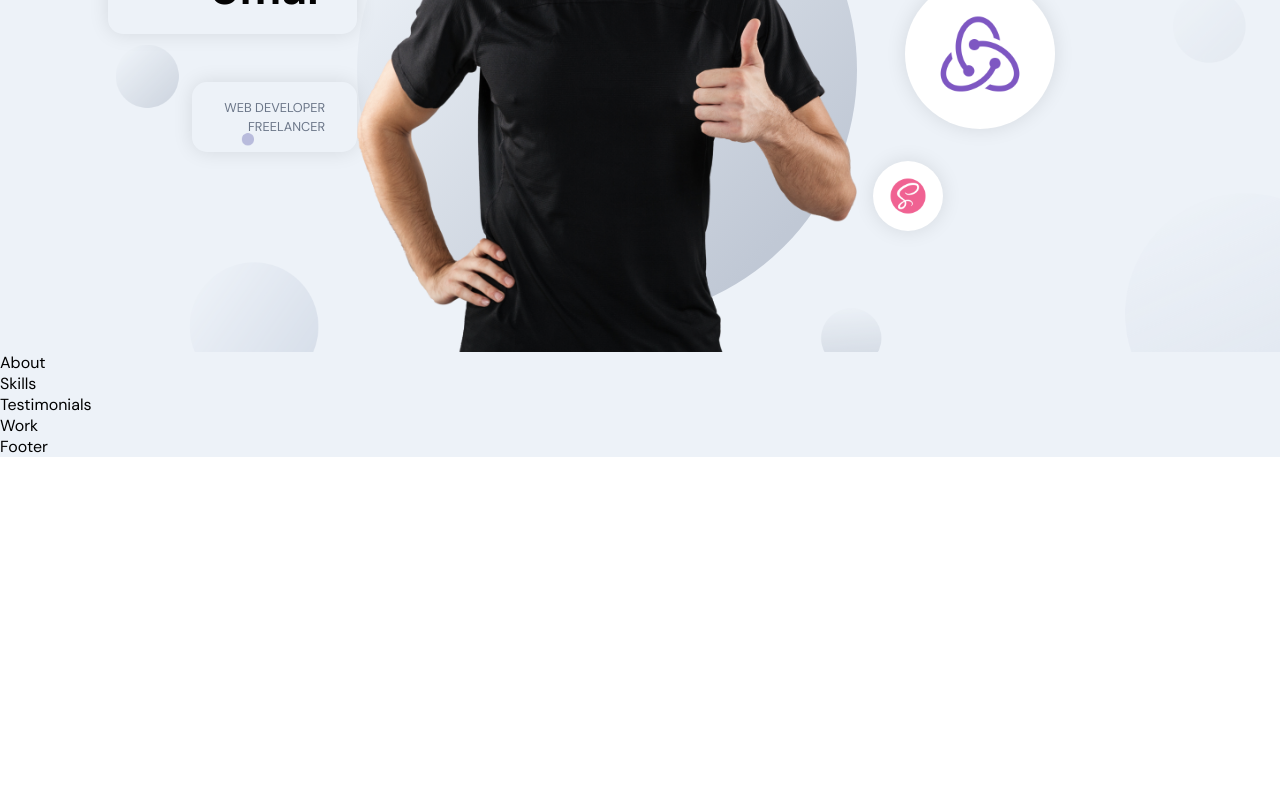
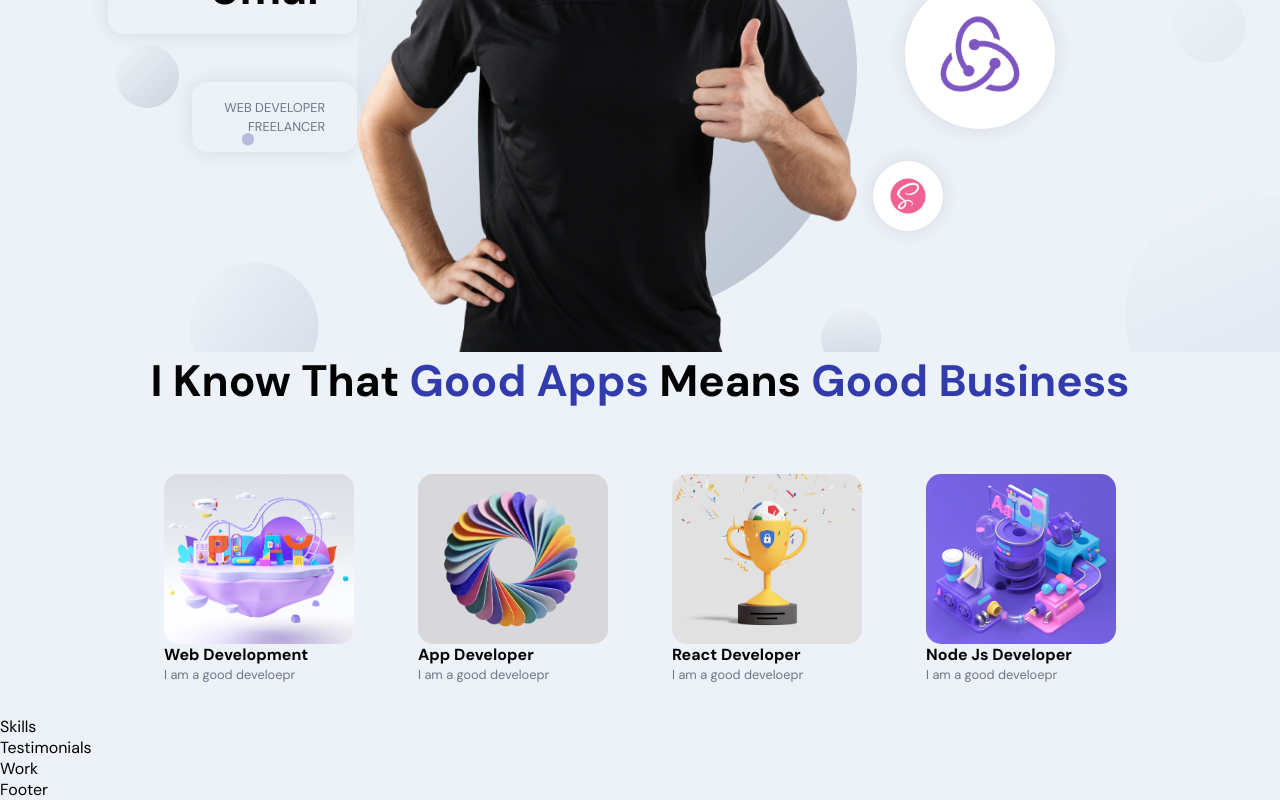
Before and after one commit to umar-101/personal_portfolio, a React (Create React App) app: page / in a window 1280 px wide. Shown: the part 387-1187 px from the top of the page. Before the commit the page ends 844 px from the top, so only its background shows below. Built offline with nearby package versions, Linux system fonts and the light colour scheme.

Commit message:
about section added

```diff
--- a/src/container/About/About.jsx
+++ b/src/container/About/About.jsx
@@ -1,9 +1,44 @@
-import React from 'react'
+import React, { useState, useEffect } from 'react'
+import { motion } from 'framer-motion'
+
+import { images } from '../../constants'
 
 import './About.scss'
+
+const abouts = [
+    { title: 'Web Development', description: ' I am a good develoepr', imageUrl: images.about01 },
+    { title: 'App Developer', description: ' I am a good develoepr', imageUrl: images.about02 },
+    { title: 'React Developer', description: ' I am a good develoepr', imageUrl: images.about03 },
+    { title: 'Node Js Developer ', description: ' I am a good develoepr', imageUrl: images.about04 },
+]
 const About = () => {
     return (
-        <div>About</div>
+        <>
+            <h2 className='head-text'>
+                I know that
+                <span> Good Apps </span>
+                means
+                <span> Good Business</span>
+            </h2>
+
+            <div className='app__profiles'>
+                {abouts.map((about, index) => (
+                    <motion.div
+                        whileInView={{ opacity: 1 }}
+                        whileHover={{ scale: 1.1 }}
+                        transition={{ duration: 0.5, type: 'tween' }}
+                        className='app__profile-item'
+                        key={about.title + index}
+                    >
+                        <img src={about.imageUrl} alt={about.title} />
+                        <h2 className='bold-text' style={{ margintop: 20 }}>{about.title} </h2>
+                        <p className='p-text' style={{ margintop: 10 }}>{about.description} </p>
+
+                    </motion.div>
+                ))}
+            </div>
+
+        </>
     )
 }
 
--- a/src/container/About/About.scss
+++ b/src/container/About/About.scss
@@ -0,0 +1,39 @@
+.app__about{
+    flex:1;
+    width:100%;
+    flex-direction: column;
+
+}
+.app__profiles{
+    display: flex;
+    justify-content: center;
+    align-items: flex-start;
+    flex-wrap: wrap;
+    margin-top: 2rem;
+}
+.app__profile-item{
+    width: 190px;
+    display: flex;
+    justify-content: flex-start;
+    align-items: flex-start;
+    flex-direction: column;
+    margin: 2rem;
+
+    img{
+        width: 100%;
+        height: 170px;
+        border-radius: 15px;
+        object-fit: cover;
+    }
+
+    @media screen and (min-width:2000px){
+            width: 370px;
+            margin: 2rem 4rem;
+
+    img{
+
+        height: 320px;
+
+    }
+    }
+}
```
